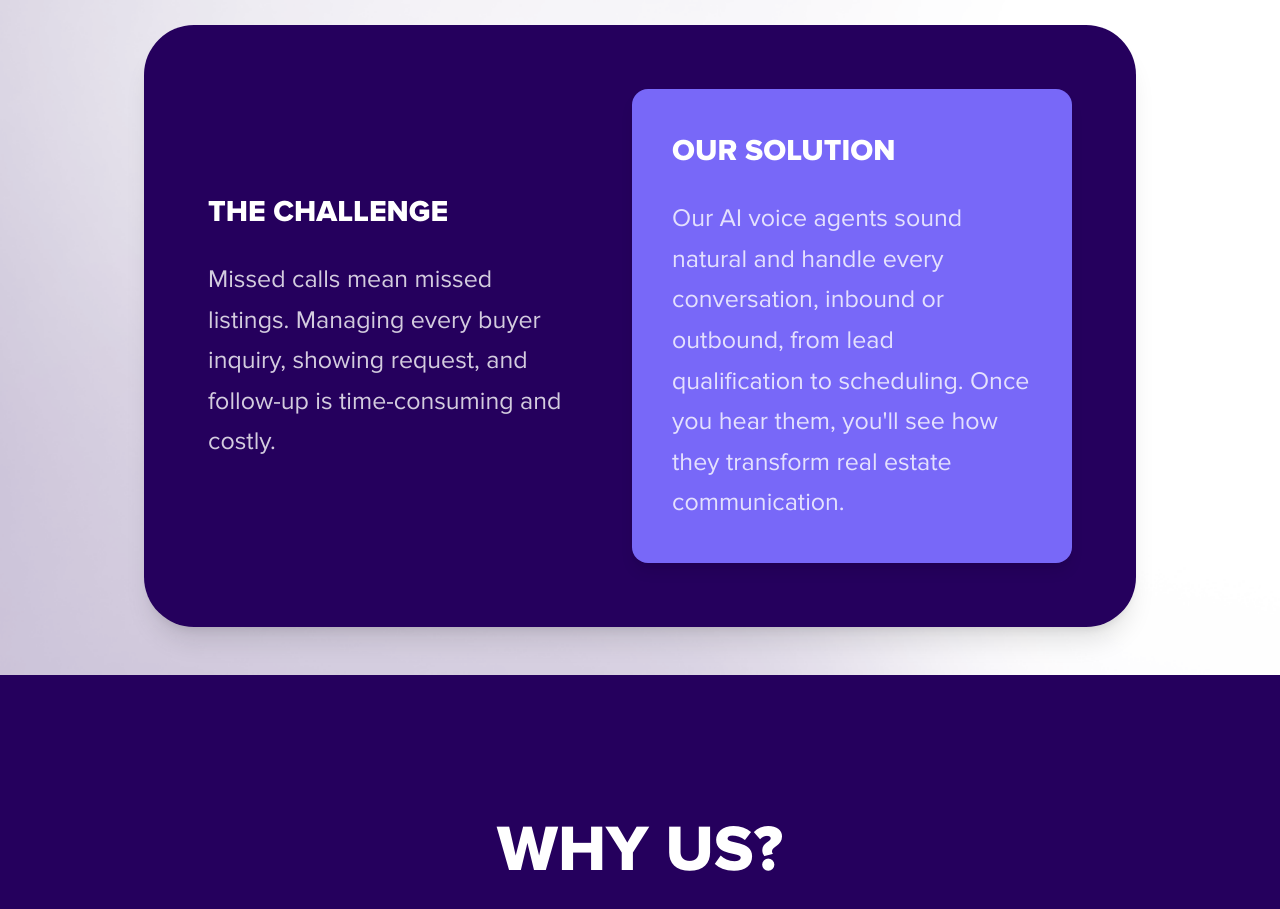
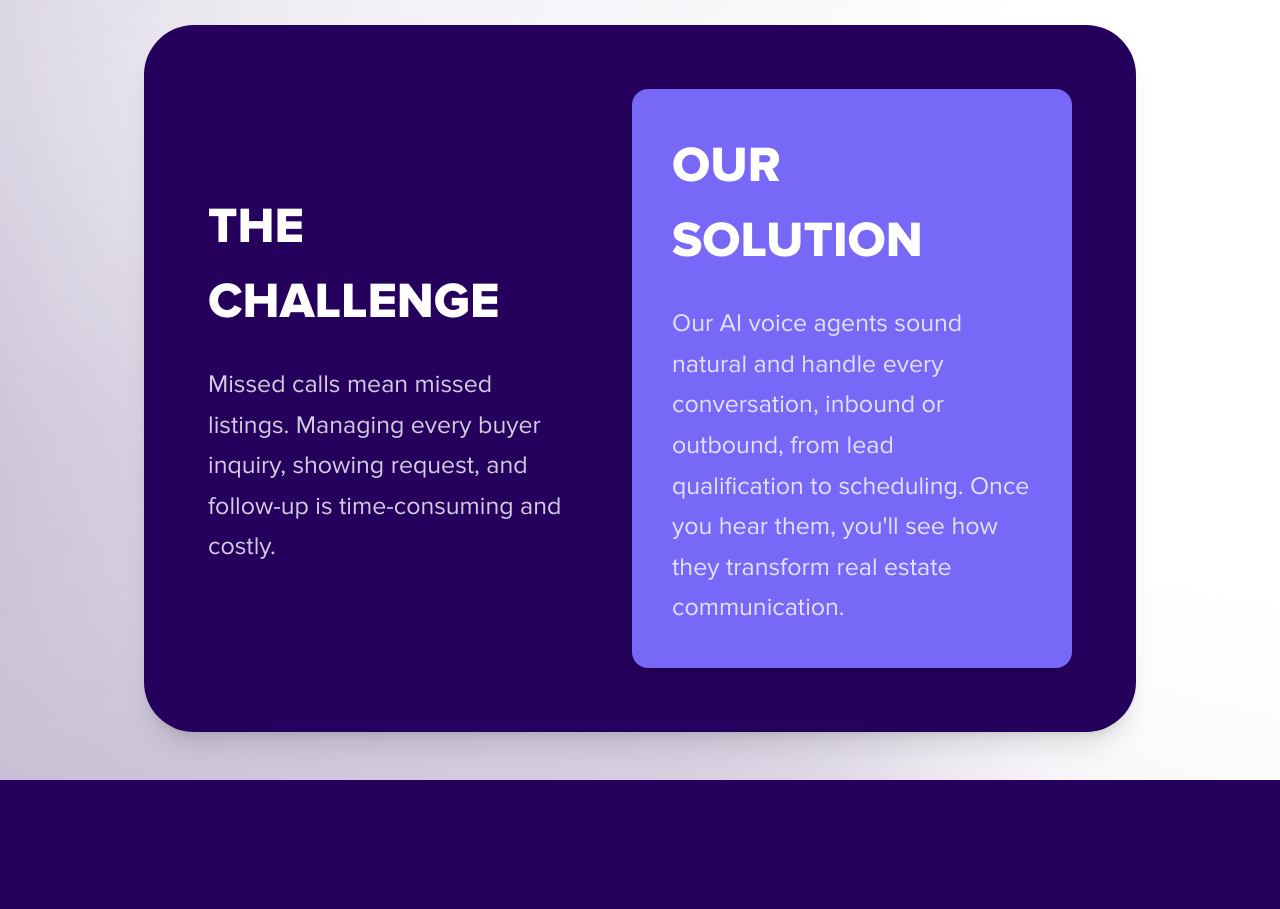
Before and after one commit to rod-mindsheep/stellarvoiceagents, a Next.js app: page / in a window 1280 px wide. Shown: the part 1160-2069 px from the top of the page. Built offline with nearby package versions, Linux system fonts and the light colour scheme.

Commit message:
Update ChallengeSolution.jsx

```diff
--- a/src/components/sections/ChallengeSolution.jsx
+++ b/src/components/sections/ChallengeSolution.jsx
@@ -10,7 +10,7 @@ const ChallengeSolutionSection = () => {
 
           {/* Left Side: The Challenge */}
           <div className="flex-1 text-white pr-0 lg:pr-8 text-center md:text-left">
-            <h2 className="text-[30px] md:text[50px] font-extrabold mb-6">
+            <h2 className="text-[30px] md:text-[50px] font-extrabold mb-6">
               THE CHALLENGE
             </h2>
             <p className="text-[20px] md:text-[25px] leading-relaxed opacity-80 normal-case">
@@ -20,7 +20,7 @@ const ChallengeSolutionSection = () => {
 
           {/* Right Side: Our Solution (with its own distinct background) */}
           <div className="flex-1 bg-[#7868F8] rounded-2xl p-6 md:p-10 shadow-lg text-center md:text-left">
-            <h2 className="text-[30px] md:text[50px] font-extrabold text-white mb-6">
+            <h2 className="text-[30px] md:text-[50px] font-extrabold text-white mb-6">
               OUR SOLUTION
             </h2>
             <p className="text-[20px] md:text-[25px] leading-relaxed text-white opacity-80 normal-case">
@@ -34,4 +34,5 @@ const ChallengeSolutionSection = () => {
   );
 };
 
+
 export default ChallengeSolutionSection;
```
